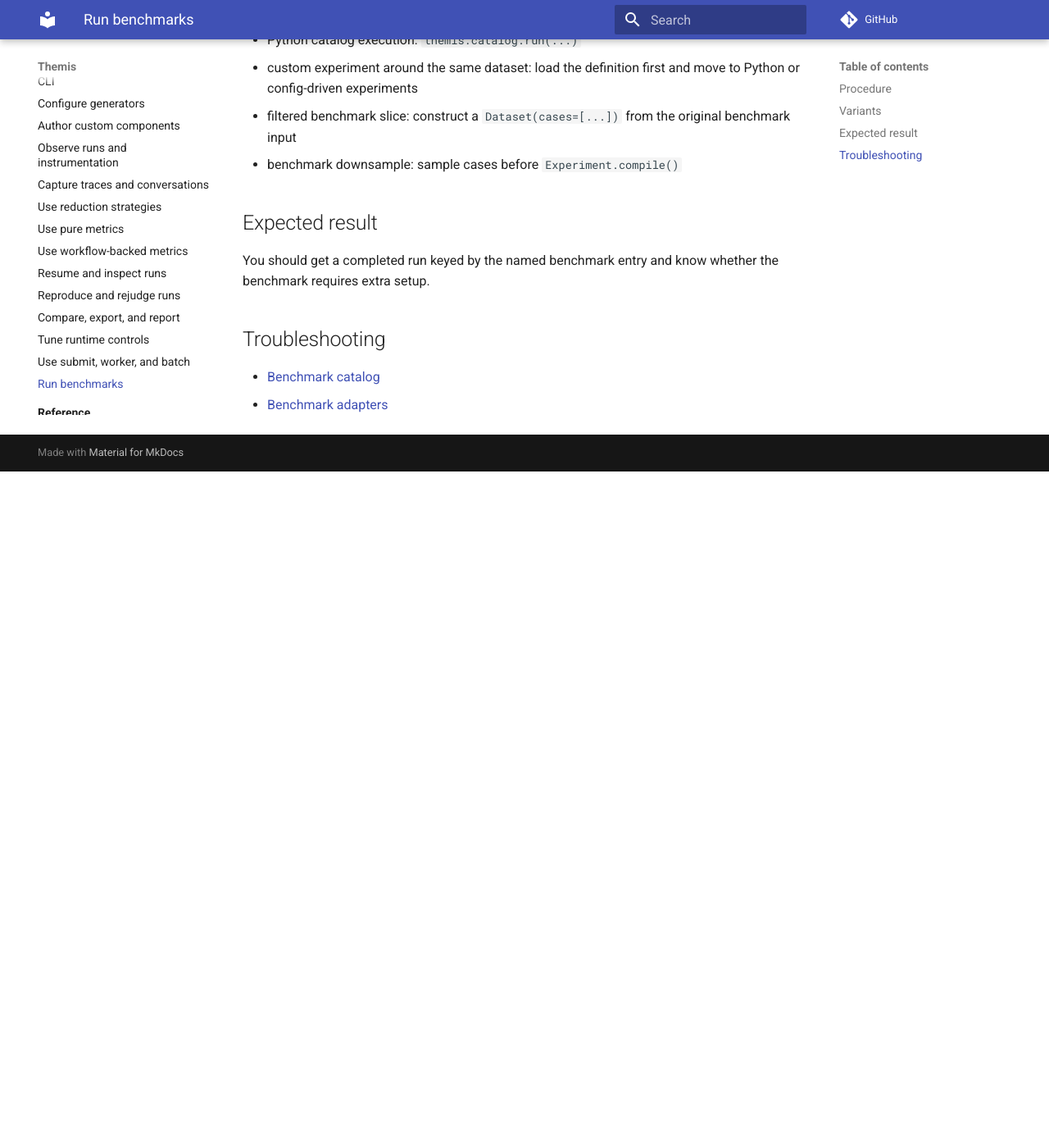
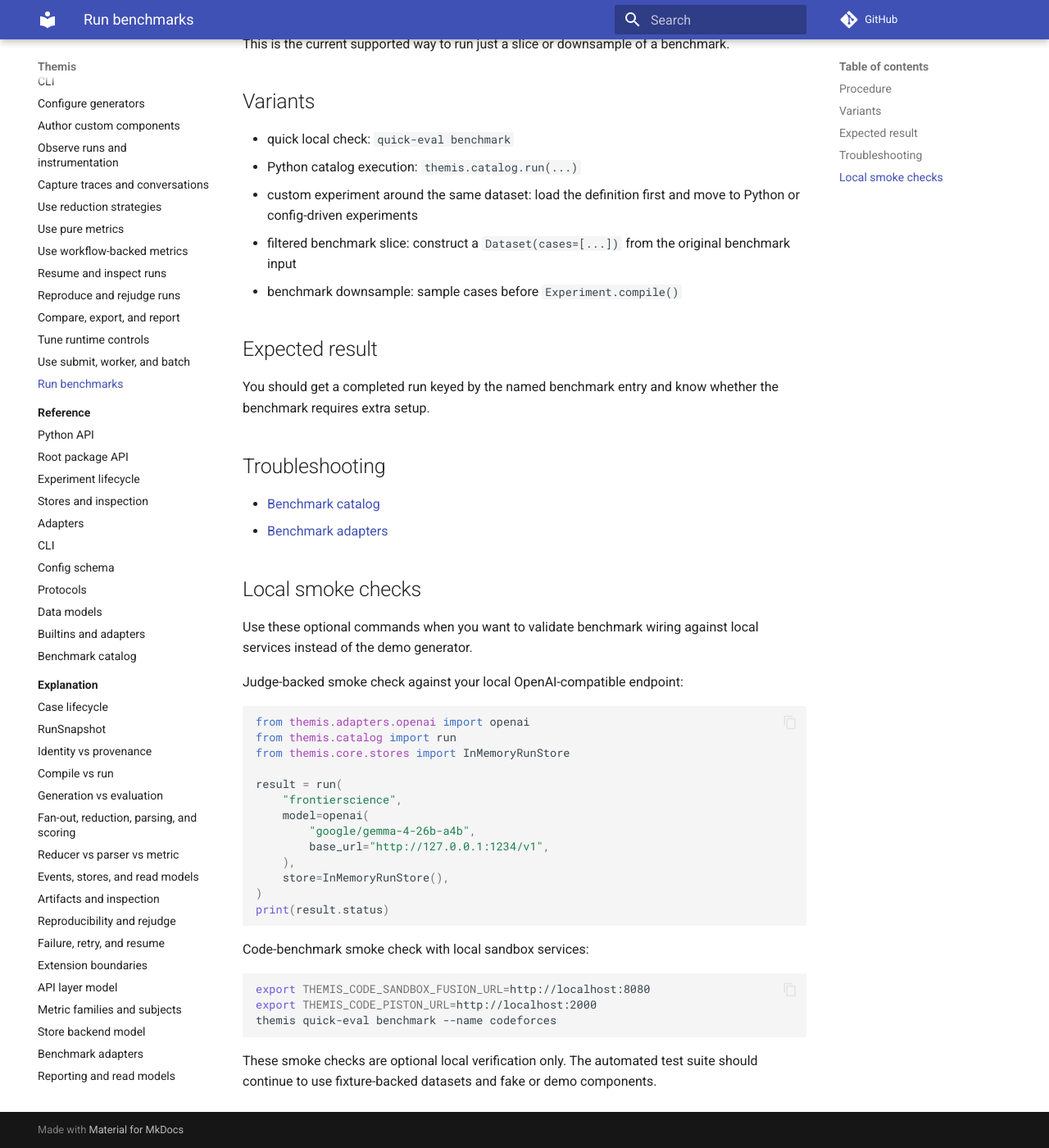
Before and after one commit to Pittawat2542/themis, an MkDocs documentation site: the page built from docs/how-to/run-benchmarks.md, in a window 1280 px wide and 1400 px high, scrolled down 1322 px. Shown: the whole window at 82% size. Built offline with MkDocs 1.6.1 and Material for MkDocs 9.7.7, drawn with Linux system fonts in a browser that asks for light colours; comment, search, counter and statistics services are not loaded; before the commit the page ends 1897 px from its top, so only the background shows below that; some of the changed text lies outside the part shown.

Commit message:
docs(catalog): document reusable components and smoke checks

````diff
--- a/docs/how-to/run-benchmarks.md
+++ b/docs/how-to/run-benchmarks.md
@@ -21,9 +21,19 @@
 themis quick-eval benchmark --name mmlu_pro
 ```
 
-Or run the same named benchmark from Python through the catalog API using `themis.catalog.run(...)`.
+Or run the same named benchmark from Python through the catalog API using
+`themis.catalog.run(...)`.
 
 Then inspect the benchmark catalog for prerequisites such as optional dataset dependencies or adapter-specific execution constraints.
+
+When you want to inspect or filter the benchmark dataset before running it:
+
+```python
+from themis.catalog import load
+
+benchmark = load("mmlu_pro")
+dataset = benchmark.materialize_dataset()
+```
 
 Benchmark slicing and downsampling are code-authored today. When you need a subset of a shipped benchmark, load or materialize a `Dataset`, then filter or sample its `cases` before compiling the experiment. Themis treats that filtered dataset as the benchmark you asked it to run.
 
@@ -71,3 +81,38 @@
 
 - [Benchmark catalog](../reference/benchmark-catalog.md)
 - [Benchmark adapters](../explanation/benchmark-adapters.md)
+
+## Local smoke checks
+
+Use these optional commands when you want to validate benchmark wiring against
+local services instead of the demo generator.
+
+Judge-backed smoke check against your local OpenAI-compatible endpoint:
+
+```python
+from themis.adapters.openai import openai
+from themis.catalog import run
+from themis.core.stores import InMemoryRunStore
+
+result = run(
+    "frontierscience",
+    model=openai(
+        "google/gemma-4-26b-a4b",
+        base_url="http://127.0.0.1:1234/v1",
+    ),
+    store=InMemoryRunStore(),
+)
+print(result.status)
+```
+
+Code-benchmark smoke check with local sandbox services:
+
+```bash
+export THEMIS_CODE_SANDBOX_FUSION_URL=http://localhost:8080
+export THEMIS_CODE_PISTON_URL=http://localhost:2000
+themis quick-eval benchmark --name codeforces
+```
+
+These smoke checks are optional local verification only. The automated test
+suite should continue to use fixture-backed datasets and fake or demo
+components.
````
Also changed, not shown: docs/reference/benchmark-catalog.md (+24 -2 lines), docs/reference/builtins-and-adapters.md (+13 -1 lines).
